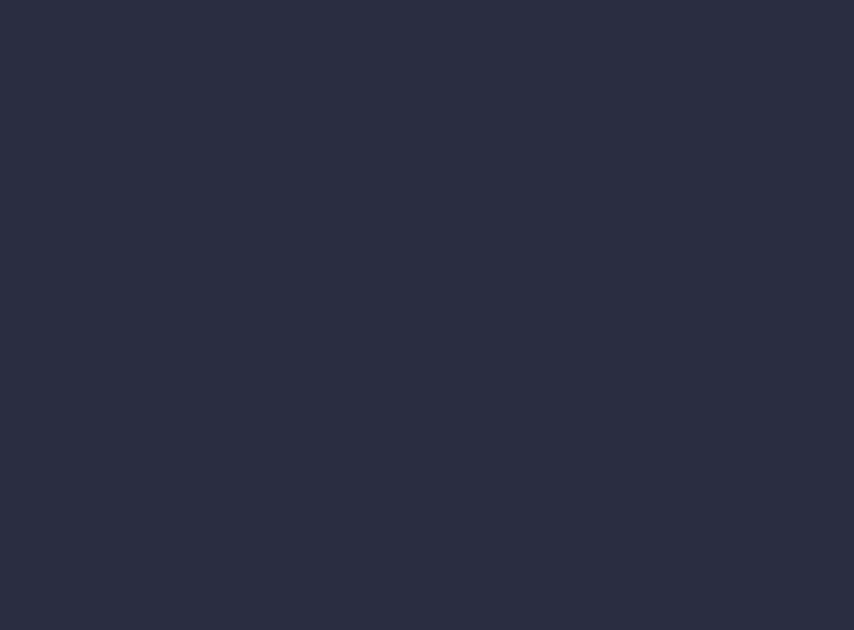
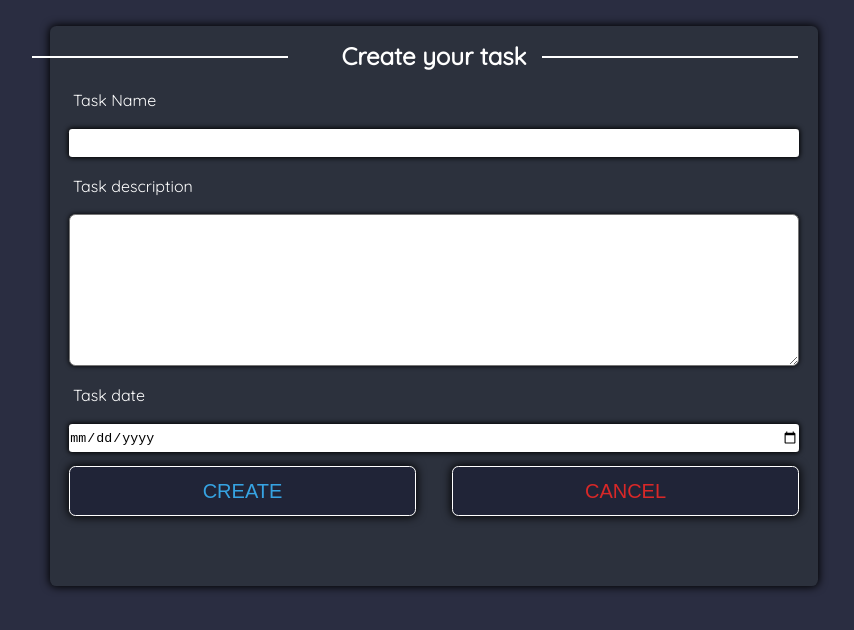
Before and after one commit to Claudio712005/To-do-List, a React (Create React App) app in the folder frontend/: page /tasks in a window 1280 px wide. Shown: the top 630 px of the page, without its empty margins (206-1060 px from the left). Built offline with nearby package versions, Linux system fonts and the light colour scheme; a web font is replaced by a local one.

Commit message:
Criação do formulário de task

```diff
--- a/frontend/src/components/partials/createTask.jsx
+++ b/frontend/src/components/partials/createTask.jsx
@@ -1,7 +1,19 @@
+import "../../style/createTask.sass"
+
 function CreateTask(){
     return(
-        <div>
-
+        <div className="containerCreator">
+            <h2>Create your task</h2>
+            <label htmlFor="" name="name">Task Name</label>
+            <input type="text" name="name"/>
+            <label htmlFor="" name="description">Task description</label>
+            <textarea name="description" id="" cols="30" rows="10"></textarea>
+            <label htmlFor="" name="Task date">Task date</label>
+            <input type="date" name="taskDate" id=""/>
+            <div className="button-container">
+                <button>CREATE</button>
+                <button>CANCEL</button>
+            </div>
         </div>
     )
 }
--- /dev/null
+++ b/frontend/src/style/createTask.sass
@@ -0,0 +1,94 @@
+@import "fonts/font.sass"
+
+.containerCreator
+    width: 60%
+    height: 70%
+    display: flex
+    align-items: center
+    flex-direction: column
+    background-color: #2c313d
+    border-radius: 0.4rem
+    box-shadow: 0 0 8px 1px #000
+    gap: 2%
+    margin-top: 2%
+    color: #fff
+    font-family: $task_font
+
+    h2
+        margin-top: 2%
+        display: flex
+
+        &::before
+            width: 20%
+            height: 2px
+            background-color: #fff
+            content: ''
+            position: absolute
+            margin: 15px 200px
+
+        &::after
+            width: 20%
+            height: 2px
+            background-color: #fff
+            content: ''
+            position: absolute
+            margin: 15px -310px
+
+
+    input
+        width: 95%
+        outline: none
+        border: none
+        border-radius: 0.2rem
+        height: 5%
+        box-shadow: 0 0 5px 1px
+
+    label
+        margin-bottom: 1%
+        align-self: flex-start
+        margin-top: 1%
+        margin-left: 3%
+
+    textarea
+        width: 95%
+        outline: none
+        border-radius: 0.4rem
+        box-shadow: 0 0 5px 0
+
+    .button-container
+        width: 95%
+        display: flex
+        align-items: center
+        justify-content: center
+        gap: 5%
+        height: 10%
+
+        button
+            width: 50%
+            height: 90%
+            cursor: pointer
+            border-radius: 0.4rem
+            border: 1px solid #fff
+            background-color: #202437
+            color: #fff
+            font-size: 20px
+            box-shadow: 0 0 10px 1px #000
+            transition: ease-in-out 0.5s all
+
+            &:nth-child(1)
+                color: #36a3e2
+
+                &:hover
+                    background-color: #36a3e2
+                    color: #fff
+                    font-size: 22px
+                    box-shadow: 0 0 5px 1px #36a3e2
+
+            &:nth-child(2)
+                color: #d82828
+
+                &:hover
+                    background-color: #d82828
+                    color: #fff
+                    font-size: 22px
+                    box-shadow: 0 0 5px 1px #d82828
--- a/frontend/src/style/fonts/font.sass
+++ b/frontend/src/style/fonts/font.sass
@@ -2,6 +2,7 @@
 @import url('https://fonts.googleapis.com/css2?family=Raleway:wght@300&display=swap')
 @import url('https://fonts.googleapis.com/css2?family=Inter&family=Quicksand:wght@300&display=swap')
 @import url('https://fonts.googleapis.com/css2?family=Raleway:ital,wght@0,100;0,200;0,300;1,400&display=swap')
+@import url('https://fonts.googleapis.com/css2?family=Quicksand&display=swap')
 
 $nav_bar_font_name: 'Afacad', sans-serif
 $nav_bar_font_color: #fff
@@ -15,3 +16,5 @@ $first_content_button_subtitle_font_name: 'Quicksand', sans-serif
 $first_content_button_subtitle_font_size: 8px
 
 $soft_skills_text_font: 'Raleway', sans-serif
+
+$task_font: 'Quicksand', sans-serif
```
